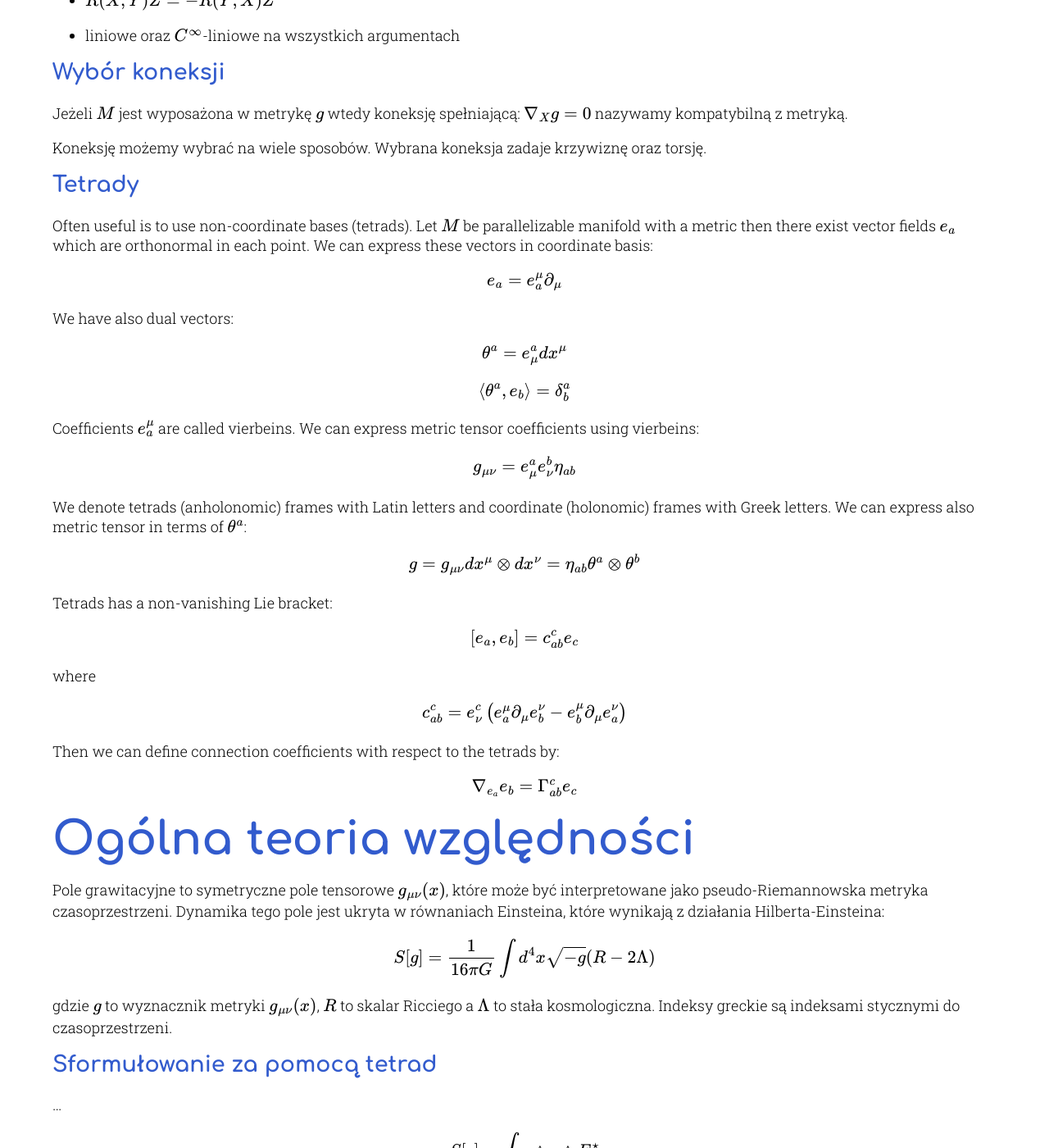
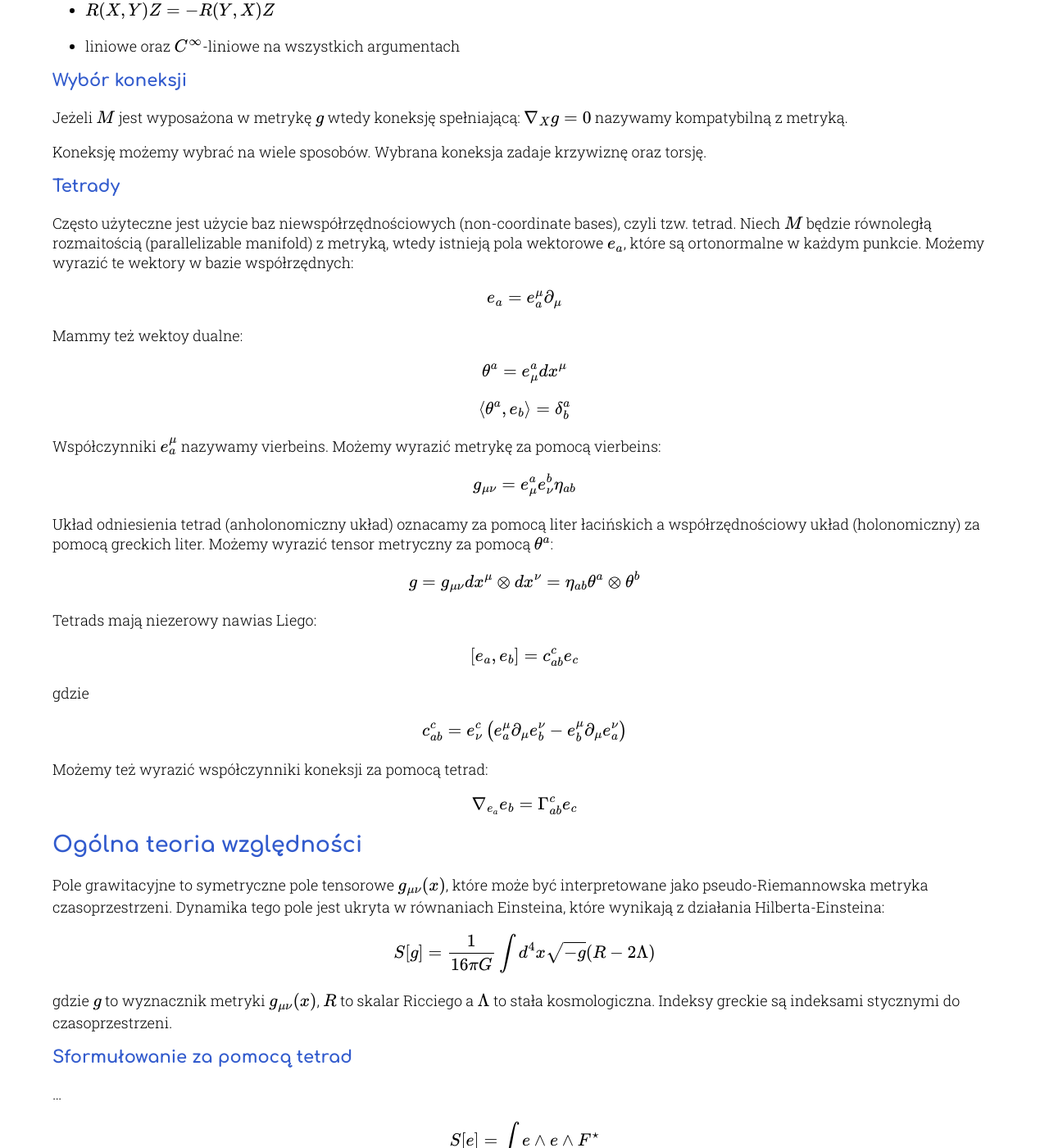
Before and after one commit to gczelusta/gczelusta.github.io, a Jekyll site: the page built from _notes/otw.md, in a window 1280 px wide and 1400 px high, scrolled down 2816 px. Shown: the whole window at 82% size. Built offline with Jekyll 4.4.1, drawn with Linux system fonts in a browser that asks for light colours; formulas are drawn with MathJax 3; some of the changed text lies outside the part shown.

Commit message:
Poprawki

```diff
--- a/_notes/otw.md
+++ b/_notes/otw.md
@@ -38,7 +38,7 @@ jest odwzorowaniem liniowym oraz jest $C^\infty$-liniowe.
 
 $$\omega(fX)=f\omega(X)\quad\forall f\in C^\infty(M)$$
 
-## Koneksja liniowa $\nabla$
+### Koneksja liniowa $\nabla$
 
 $$\nabla:\mathcal{X}(M)\times \mathcal{X}(M)\rightarrow\mathcal{X}(M)$$
 
@@ -74,7 +75,7 @@ $$\nabla_VX=0$$
 gdzie $V$ to wektor styczny do tej krzywej.
 
 
-## Torsja koneksji liniowej $T$
+### Torsja koneksji liniowej $T$
 
 $$T:\mathcal{X}(M)\times\mathcal{X}(M)\rightarrow\mathcal{X}(M)$$
 
@@ -86,7 +87,7 @@ $$T:=\nabla_XY-\nabla_YX-[X,Y]$$
 
 * $T(fX,Y)=fT(X,Y)$
 
-## Krzywizna koneksji liniowej $R$
+### Krzywizna koneksji liniowej $R$
 
 $$R:\mathcal{X}(M)\times\mathcal{X}(M)\times\mathcal{X}(M)\rightarrow\mathcal{X}(M)$$
 
@@ -98,7 +99,7 @@ $$R(X,Y)Z:=-\nabla_X\nabla_YZ+\nabla_Y\nabla_XZ+\nabla_{[X,Y]}Z$$
 
 * liniowe oraz $C^\infty$-liniowe na wszystkich argumentach
 
-## Wybór koneksji
+### Wybór koneksji
 
 Jeżeli $M$ jest wyposażona w metrykę $g$ wtedy koneksję spełniającą:
 $$\nabla_{X}g=0$$
@@ -106,40 +107,40 @@ nazywamy kompatybilną z metryką.
 
 Koneksję możemy wybrać na wiele sposobów. Wybrana koneksja zadaje krzywiznę oraz torsję.
 
-## Tetrady
+### Tetrady
 
-Often useful is to use non-coordinate bases (tetrads). Let $M$ be parallelizable manifold with a metric then there exist vector fields $e_a$ which are orthonormal in each point. We can express these vectors in coordinate basis:
+Często użyteczne jest użycie baz niewspółrzędnościowych (non-coordinate bases), czyli tzw. tetrad. Niech $M$ będzie równoległą rozmaitością (parallelizable manifold) z metryką, wtedy istnieją pola wektorowe $e_a$, które są ortonormalne w każdym punkcie. Możemy wyrazić te wektory w bazie współrzędnych:
 
 $$e_a=e_a^\mu\partial_\mu$$
 
-We have also dual vectors:
+Mammy też wektoy dualne:
 
 $$\theta^a=e^a_\mu dx^\mu$$
 
 $$\langle\theta^a,e_b\rangle=\delta^a_b$$
 
-Coefficients $e_a^\mu$ are called vierbeins. We can express metric tensor coefficients using vierbeins:
+Współczynniki $e_a^\mu$ nazywamy vierbeins. Możemy wyrazić metrykę za pomocą vierbeins:
 
 $$g_{\mu\nu}=e^a_\mu e^b_\nu\eta_{ab}$$
 
-We denote tetrads (anholonomic) frames with Latin letters and coordinate (holonomic) frames with Greek letters. We can express also metric tensor in terms of $\theta^a$:
+Układ odniesienia tetrad (anholonomiczny układ) oznacamy za pomocą liter łacińskich a współrzędnościowy układ (holonomiczny) za pomocą greckich liter. Możemy wyrazić tensor metryczny za pomocą $\theta^a$:
 
 $$g=g_{\mu\nu}dx^\mu\otimes dx^\nu=\eta_{ab}\theta^a\otimes\theta^b$$
 
-Tetrads has a non-vanishing Lie bracket:
+Tetrads mają niezerowy nawias Liego:
 
 $$[e_a,e_b]=c_{ab}^ce_c$$
 
-where
+gdzie
 
 $$c_{ab}^c=e^c_\nu\left(e_a^\mu\partial_\mu e_b^\nu-e_b^\mu\partial_\mu e_a^\nu\right)$$
 
-Then we can define connection coefficients with respect to the tetrads by:
+Możemy też wyrazić współczynniki koneksji za pomocą tetrad:
 
 $$\nabla_{e_a}e_b=\Gamma^c_{ab}e_c$$
 
 
-# Ogólna teoria względności
+## Ogólna teoria względności
 
 Pole grawitacyjne to symetryczne pole tensorowe $g_{\mu\nu}(x)$, które może być interpretowane jako pseudo-Riemannowska metryka czasoprzestrzeni. Dynamika tego pole jest ukryta w równaniach Einsteina, które wynikają z działania Hilberta-Einsteina:
 
@@ -147,10 +148,10 @@ $$S[g]=\frac{1}{16\pi G}\int d^4x\sqrt{-g}(R-2\Lambda)$$
 
 gdzie $g$ to wyznacznik metryki $g_{\mu\nu}(x)$, $R$ to skalar Ricciego a $\Lambda$ to stała kosmologiczna. Indeksy greckie są indeksami stycznymi do czasoprzestrzeni.
 
-## Sformułowanie za pomocą tetrad
+### Sformułowanie za pomocą tetrad
 
 ...
 
 $$S[e]=\int e\wedge e\wedge F^\star$$
 
-## Sformułowanie Hamiltonowskie
+### Sformułowanie Hamiltonowskie
```
Also changed, not shown: other parts of _notes/otw.md (+5 -4 lines), _blog/more_dimensions.md (+2 -2 lines), assets/videos/blog/compactenergy.gif.
